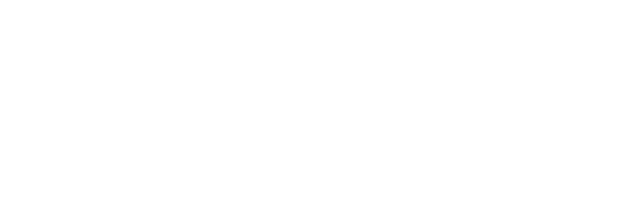
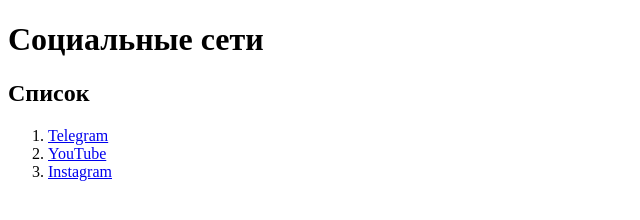
Before and after one commit to exaproblem/task-html, a website: page src/index.html in a window 1280 px wide. Shown: the whole page, without its empty margins (0-640 px from the left). Drawn offline with Linux system fonts and the light colour scheme.

Commit message:
Задание по HTML

```diff
--- a/src/index.html
+++ b/src/index.html
@@ -3,5 +3,13 @@
     <head>
         <title>HTML</title>
     </head>
-    <body></body>
+    <body>
+        <h1>Социальные сети</h1>
+        <h2>Список</h2>
+        <ol>
+            <li><a href="https://web.telegram.org/z/">Telegram</a></li>
+            <li><a href="https://www.youtube.com/">YouTube</a></li>
+            <li><a href="https://www.instagram.com/">Instagram</a></li>
+        </ol>
+    </body>
 </html>
```
Also changed, not shown: 1 other file.
